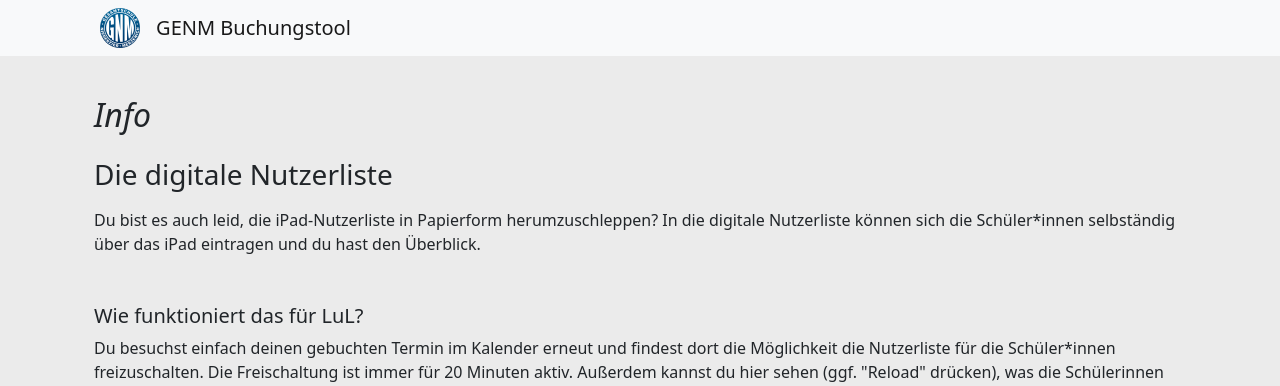
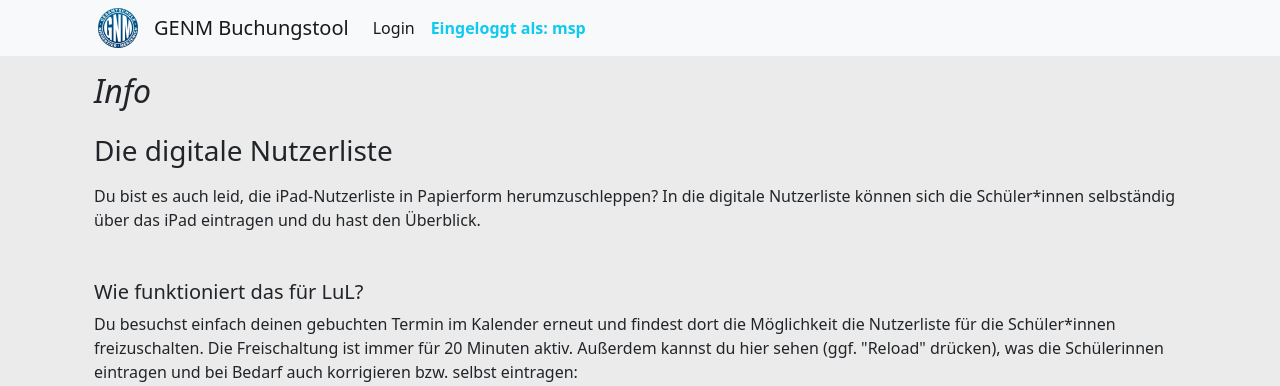
Before and after one commit to pyphil/DjangoBuchungstool, a Django app: page /buchungstool/userlistInfo/ in a window 1280 px wide. Shown: the top 386 px of the page. Run offline with Django 3.2, Linux system fonts and the light colour scheme.

Commit message:
login on base template rough idea

```diff
--- a/buchungstool/templates/base.html
+++ b/buchungstool/templates/base.html
@@ -21,6 +21,14 @@
             <span class="navbar-toggler-icon"></span>
         </button>
         <div class="collapse navbar-collapse" id="navbarNavAltMarkup">
+            <ul class="navbar-nav me-auto mb-2 mb-lg-0">
+                <li class="nav-item">
+                  <a class="nav-link active" aria-current="page" href="#">Login</a>
+                </li>
+                 <li class="nav-item">
+                  <a class="nav-link disabled text-info"><strong>Eingeloggt als: msp</strong></a>
+                </li>
+            </ul>
             {% if request.path != "/" and request.path != "/buchungstool/userlistInfo/"%}
             <div class="navbar-nav ms-auto"> <a class="nav-link active" href="{% url 'buchungstoolRooms' %}"><i
                         class="bi bi-arrow-left-square"> </i>zur Auswahl der Räume und Geräte</a>
```
